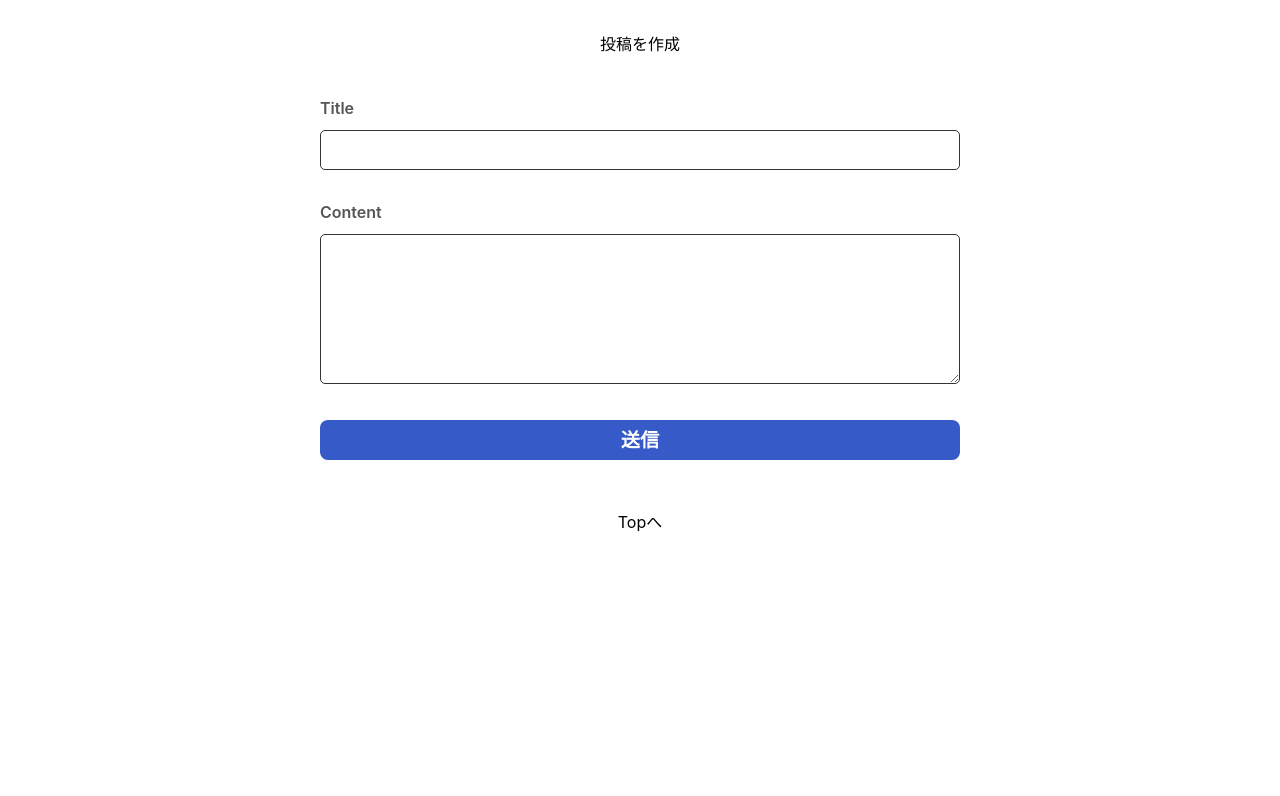
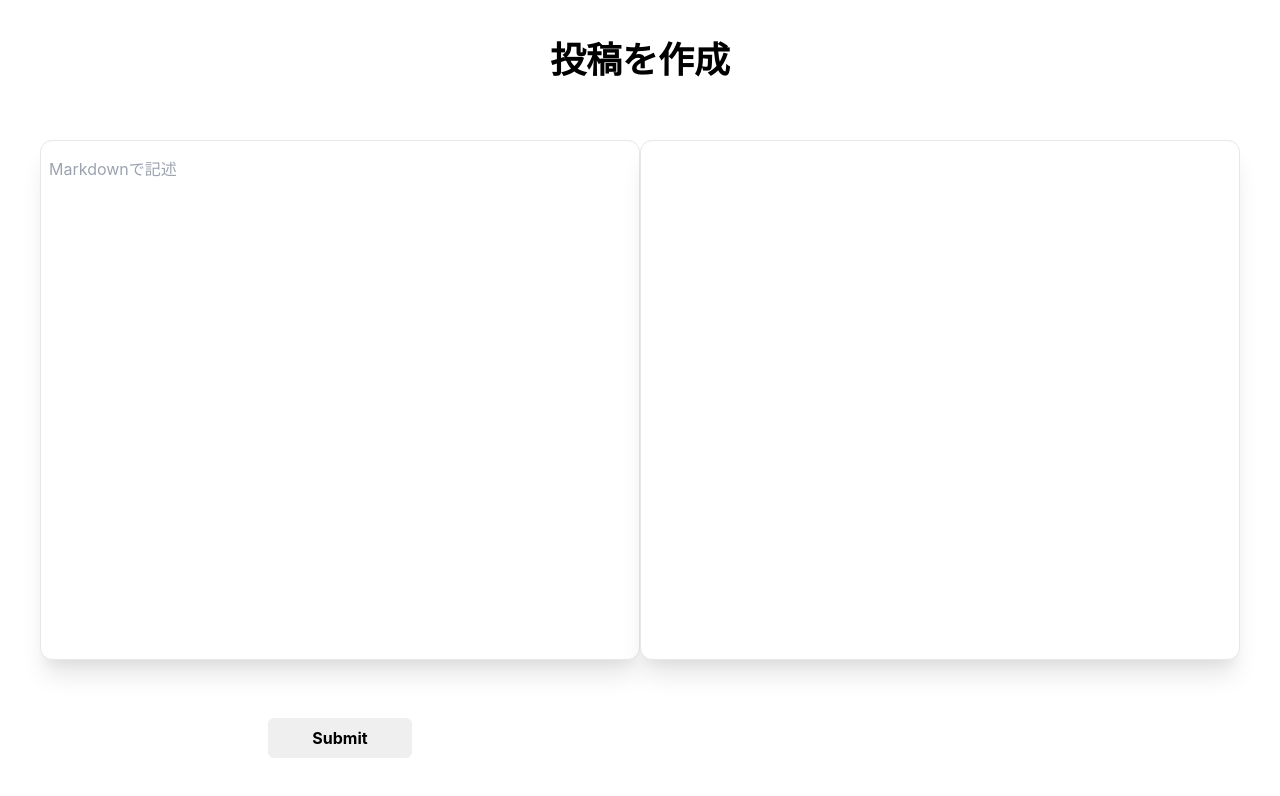
Before and after one commit to RYOTA-KOBA/AnimeBlog, a Next.js app: page /post/createPost in a window 1280 px wide. Shown: the top 796 px of the page. Built offline with nearby package versions, Linux system fonts and the light colour scheme.

Commit message:
feat: markdown editorとそのプレビュー用のコンポーネントを追加

```diff
--- a/components/PostForm.tsx
+++ b/components/PostForm.tsx
@@ -1,9 +1,10 @@
-import React from "react";
+import React, { useState, useRef } from "react";
 import ReactDOM from "react-dom";
 import { useForm } from "react-hook-form";
 import Router from "next/router";
 import "../styles/Main.module.css";
 import Link from "next/link";
+import PostPreview from "./PostPreview";
 
 interface IFormInput {
   title: String;
@@ -12,6 +13,7 @@ interface IFormInput {
 
 export default function PostForm() {
   const { register, errors, handleSubmit } = useForm<IFormInput>();
+  const [markdown, setMarkdown] = useState();
 
   const onSubmit = async (data: IFormInput) => {
     console.log(data);
@@ -30,46 +32,35 @@ export default function PostForm() {
     }
   };
 
+  const setData = (e: any) => {
+    e.preventDefault();
+
+    setMarkdown(e.target.value);
+    console.log(markdown);
+  };
+
   return (
-    <>
-      <h1 className="post-form-header">投稿を作成</h1>
-      <div className="post-form-wrapper">
-        <form onSubmit={handleSubmit(onSubmit)}>
-          <div className="post-form-inner">
-            <label>Title</label>
-            <br />
-            {errors.title && (
-              <p className="err-msg">タイトルの入力は必須です。</p>
-            )}
-            <input
-              className="title"
-              name="title"
-              ref={register({ required: true })}
-              type="text"
-            />
-            <br />
-            <label>Content</label>
-            <br />
-            {errors.content && (
-              <p className="err-msg">本文の入力は必須です。</p>
-            )}
-            <textarea
-              className="content"
-              name="content"
-              ref={register({ required: true })}
-            />
-            <br />
-            <button className="submit-btn rounded-lg" type="submit">
-              送信
-            </button>
-          </div>
+    <div className="post-form">
+      <h1 className="text-center font-bold text-4xl py-10">投稿を作成</h1>
+      <div className="editor h-screen pt-5 flex justify-between">
+        <form className="h-full w-1/2 ml-10 text-center">
+          {/* <input type="text" /> */}
+          <textarea
+            name="md"
+            id="md"
+            placeholder="Markdownで記述"
+            className="markdown-form resize-none w-full h-4/6 border shadow-xl mb-5 rounded-xl focus:outline-none py-4 px-2"
+            // ref={markdownRef}
+            value={markdown}
+            onChange={setData}
+          ></textarea>
+          <input
+            type="submit"
+            className="submit-post w-36 h-10 my-8 rounded-md font-bold"
+          />
         </form>
+        <PostPreview markdown={markdown} />
       </div>
-      <div className="toplink">
-        <Link href="/">
-          <a>Topへ</a>
-        </Link>
-      </div>
-    </>
+    </div>
   );
 }
--- /dev/null
+++ b/components/PostPreview.tsx
@@ -0,0 +1,14 @@
+import React from "react";
+import ReactMarkdown from "react-markdown";
+
+const PostPreview = (props) => {
+  return (
+    <div className="h-full w-1/2 mr-10">
+      <div className="markdown-preview h-4/6 w-full border shadow-xl mb-5 rounded-xl py-4 px-2 overflow-y-scroll bg-white">
+        {props.markdown}
+      </div>
+    </div>
+  );
+};
+
+export default PostPreview;
```
